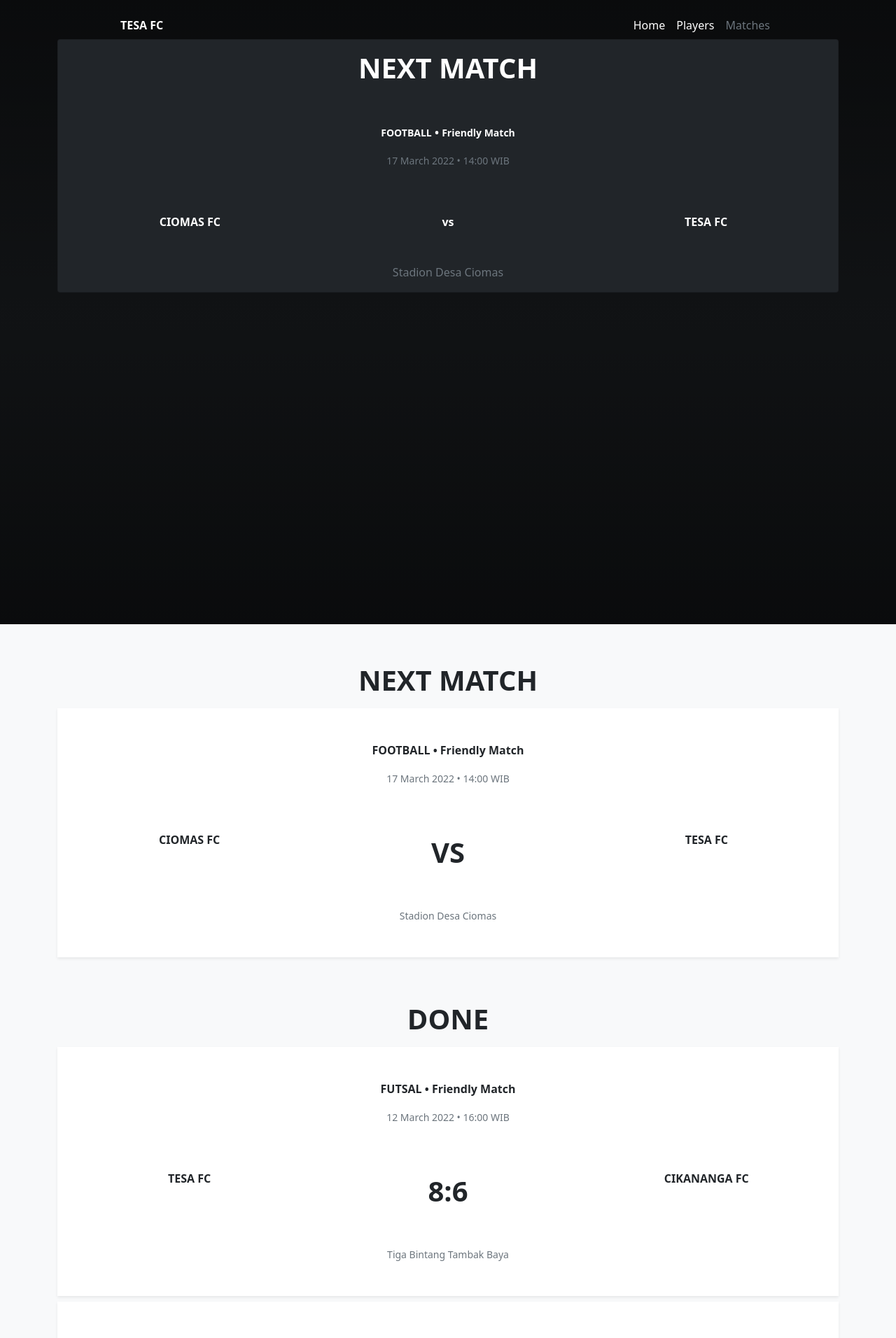
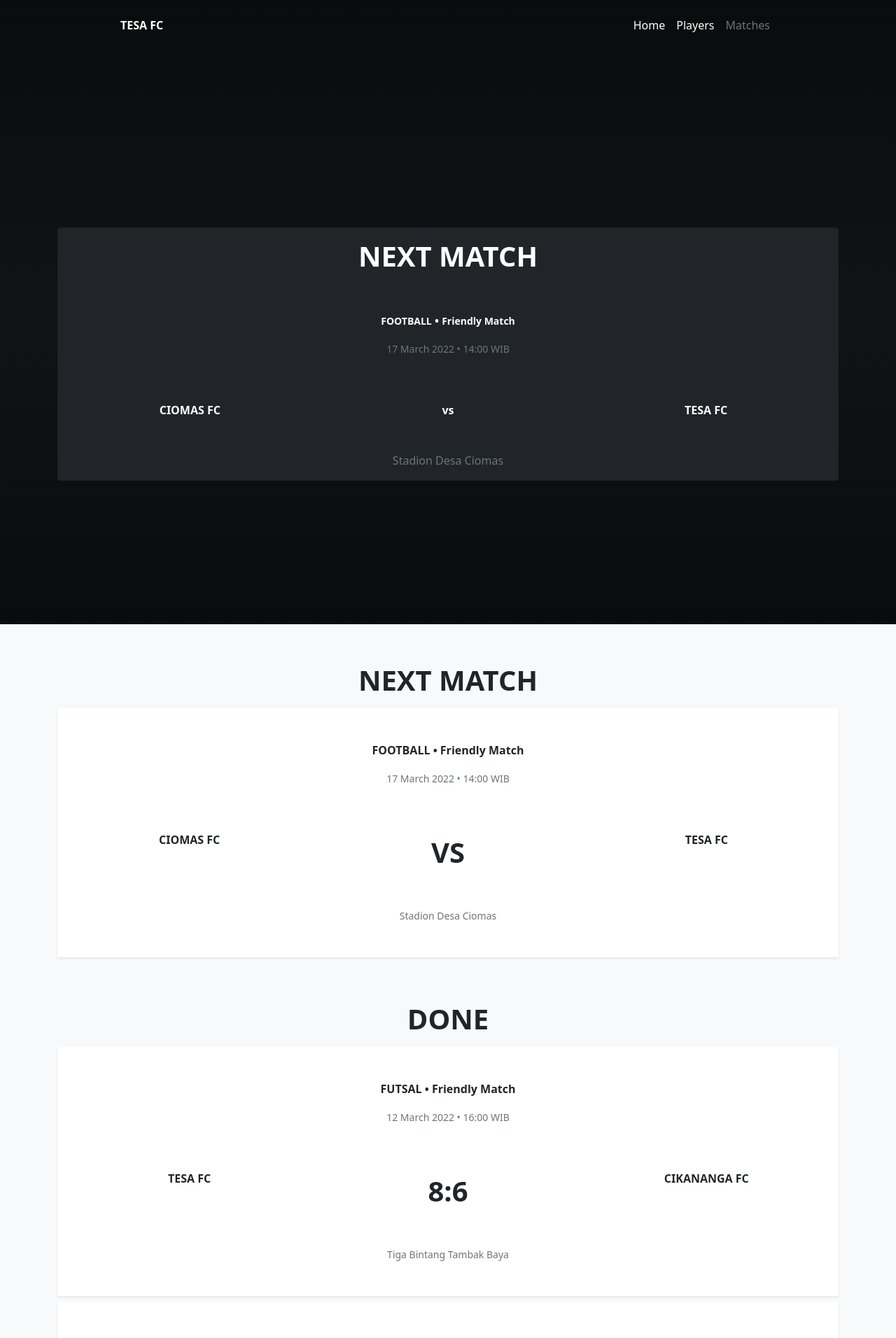
Before and after one commit to tesafc/www2, a Jekyll site: the page built from matches.html, in a window 1280 px wide. Shown: the top 1912 px of the page at 70% size. Built offline with Jekyll 4.4.1, drawn with Linux system fonts in a browser that asks for light colours.

Commit message:
Update header-match.html

```diff
--- a/_includes/header-match.html
+++ b/_includes/header-match.html
@@ -1,5 +1,5 @@
 <header>
-  <div class="min-vh-100 text-white bg-dark" style="background-image: linear-gradient(rgba(0, 0, 0, 0.7), rgba(0, 0, 0, 0.5), rgba(0, 0, 0, 0.7)), url('{{ page.image }}'); background-size: cover; background-position: 50% 75%; background-repeat: no-repeat;">
+  <div class="vh-100 text-white bg-dark" style="background-image: linear-gradient(rgba(0, 0, 0, 0.7), rgba(0, 0, 0, 0.5), rgba(0, 0, 0, 0.7)), url('{{ page.image }}'); background-size: cover; background-position: 50% 75%; background-repeat: no-repeat;">
     <div class="container pt-3">
       <div class="d-flex flex-wrap align-items-center justify-content-center justify-content-md-between">
         <a href="/" class="d-flex align-items-center col-md-3 text-white text-decoration-none fw-bold">{{ site.title }}</a>
```
